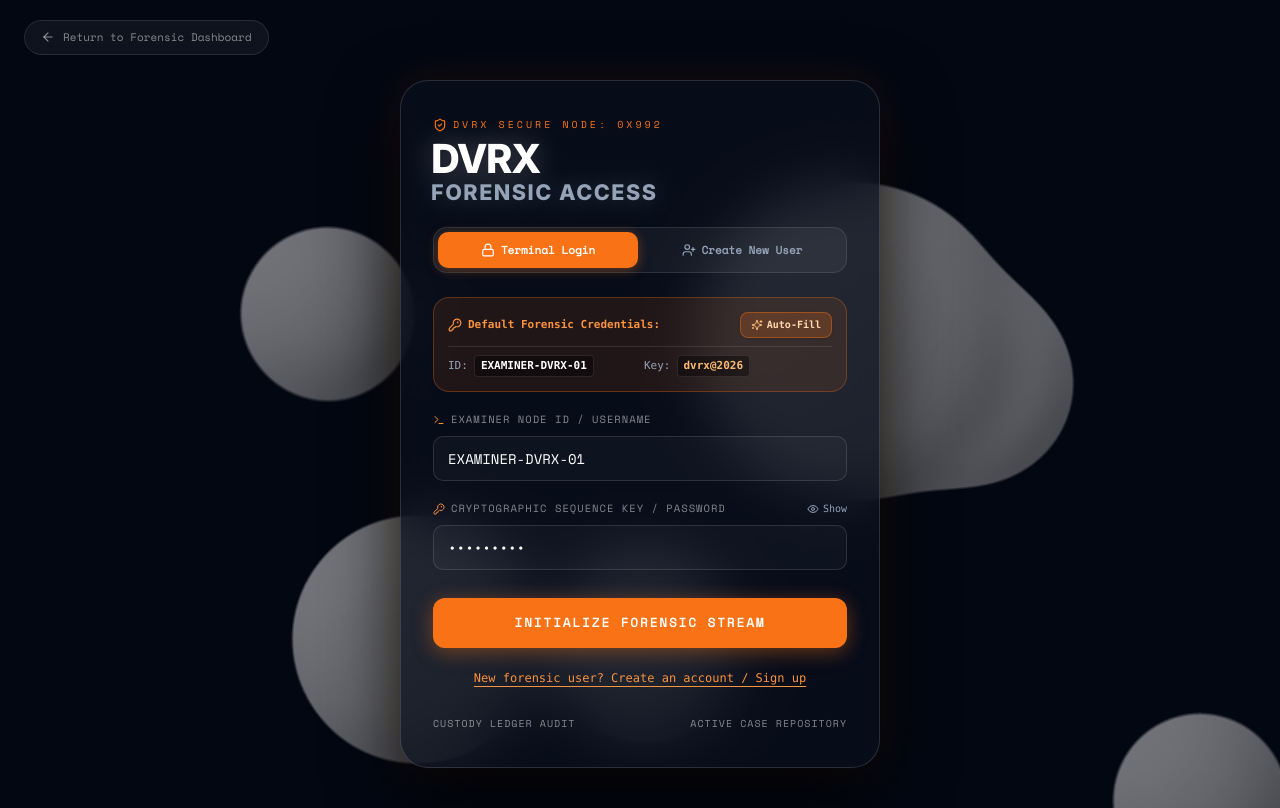
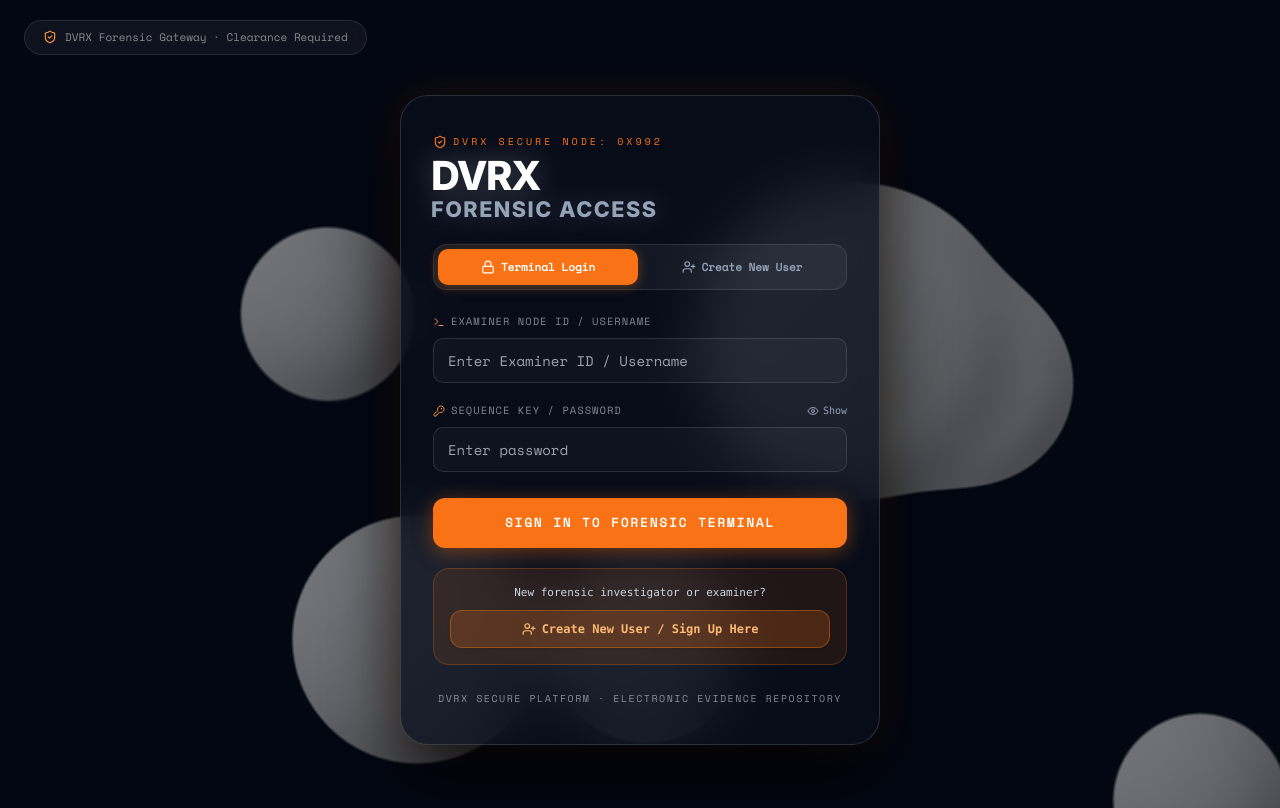
Before and after one commit to pradi-007/SecureX, a Next.js app: page /login in a window 1280 px wide. Built offline with nearby package versions, Linux system fonts and the light colour scheme.

Commit message:
feat: route to login page first, remove credentials banner, and add prominent signup

```diff
--- a/app/page.tsx
+++ b/app/page.tsx
@@ -234,6 +234,7 @@ export default function ForensicApp() {
 
   // Examiner Authentication & Authorization State
   const [currentExaminer, setCurrentExaminer] = useState<{ user_id: string; name: string; agency: string } | null>(null);
+  const [isAuthChecking, setIsAuthChecking] = useState<boolean>(true);
   const [showAuthModal, setShowAuthModal] = useState(false);
 
   // New Case Modal State
@@ -365,6 +366,7 @@ export default function ForensicApp() {
           const parsed = JSON.parse(raw);
           if (parsed && parsed.user_id) {
             setCurrentExaminer(parsed);
+            setIsAuthChecking(false);
             return;
           }
         }
@@ -372,6 +374,11 @@ export default function ForensicApp() {
         console.warn('Failed to parse examiner session', e);
       }
       setCurrentExaminer(null);
+      setIsAuthChecking(false);
+      // First open login page: unauthenticated visitors are automatically routed to /login
+      if (typeof window !== 'undefined') {
+        window.location.replace('/login');
+      }
     };
 
     loadExaminerSession();
@@ -389,6 +396,9 @@ export default function ForensicApp() {
     } catch {}
     setCurrentExaminer(null);
     window.dispatchEvent(new Event('dvrx_auth_change'));
+    if (typeof window !== 'undefined') {
+      window.location.replace('/login');
+    }
   };
 
   const handleOpenNewCaseModal = () => {
@@ -753,6 +763,22 @@ export default function ForensicApp() {
   const scrollToCases = () => {
     document.getElementById('cases')?.scrollIntoView({ behavior: 'smooth' });
   };
+
+  if (isAuthChecking || !currentExaminer) {
+    return (
+      <div className="min-h-screen bg-[#030712] flex flex-col items-center justify-center p-6 text-slate-100 font-mono">
+        <div className="w-14 h-14 rounded-2xl bg-orange-500/10 border border-orange-500/30 flex items-center justify-center mb-4 text-orange-400 shadow-[0_0_30px_rgba(249,115,22,0.2)] animate-pulse">
+          <ShieldCheck className="w-7 h-7" />
+        </div>
+        <p className="text-sm font-bold tracking-widest text-white uppercase mb-1">
+          DVRX Forensic Platform
+        </p>
+        <p className="text-xs text-slate-400 animate-pulse">
+          Security Verification Required · Redirecting to Terminal Login Gateway...
+        </p>
+      </div>
+    );
+  }
 
   return (
     <div className="relative min-h-screen bg-[#030712] text-slate-100 selection:bg-orange-500/30 selection:text-orange-200 overflow-x-hidden">
--- a/components/ui/mercury-login.tsx
+++ b/components/ui/mercury-login.tsx
@@ -6,20 +6,16 @@ import {
   ShieldCheck,
   Lock,
   KeyRound,
-  ArrowLeft,
   Terminal,
   CheckCircle2,
-  Sparkles,
   UserPlus,
   User,
   Building,
   AlertCircle,
   Eye,
   EyeOff,
+  Sparkles,
 } from 'lucide-react';
-
-const DEFAULT_ID = 'EXAMINER-DVRX-01';
-const DEFAULT_KEY = 'dvrx@2026';
 
 interface MercuryLoginProps {
   systemNode?: string;
@@ -37,9 +33,9 @@ export const MercuryLogin: React.FC<MercuryLoginProps> = ({
   const [mounted, setMounted] = useState(false);
   const [authMode, setAuthMode] = useState<'login' | 'signup'>('login');
 
-  // Form fields
-  const [userId, setUserId] = useState(DEFAULT_ID);
-  const [sequenceKey, setSequenceKey] = useState(DEFAULT_KEY);
+  // Form fields (clean empty start)
+  const [userId, setUserId] = useState('');
+  const [sequenceKey, setSequenceKey] = useState('');
   const [confirmKey, setConfirmKey] = useState('');
   const [fullName, setFullName] = useState('');
   const [agency, setAgency] = useState('');
@@ -52,6 +48,16 @@ export const MercuryLogin: React.FC<MercuryLoginProps> = ({
 
   useEffect(() => {
     setMounted(true);
+    // If examiner is already authenticated, redirect straight to the main forensic dashboard
+    try {
+      const raw = localStorage.getItem('dvrx_examiner_session');
+      if (raw) {
+        const parsed = JSON.parse(raw);
+        if (parsed && parsed.user_id) {
+          window.location.replace('/');
+        }
+      }
+    } catch {}
   }, []);
 
   // Generate static random values once per mount to prevent hydration errors
@@ -89,22 +95,9 @@ export const MercuryLogin: React.FC<MercuryLoginProps> = ({
     return () => document.removeEventListener('mousemove', handleMouseMove);
   }, [mounted]);
 
-  const handleAutoFill = () => {
-    setUserId(DEFAULT_ID);
-    setSequenceKey(DEFAULT_KEY);
-    setErrorMsg('');
-  };
-
   const handleModeSwitch = (mode: 'login' | 'signup') => {
     setAuthMode(mode);
     setErrorMsg('');
-    if (mode === 'signup') {
-      if (userId === DEFAULT_ID) setUserId('');
-      if (sequenceKey === DEFAULT_KEY) setSequenceKey('');
-    } else {
-      if (!userId) setUserId(DEFAULT_ID);
-      if (!sequenceKey) setSequenceKey(DEFAULT_KEY);
-    }
   };
 
   const handleSubmit = async (e: React.FormEvent) => {
@@ -115,7 +108,7 @@ export const MercuryLogin: React.FC<MercuryLoginProps> = ({
     const cleanKey = sequenceKey.trim();
 
     if (!cleanId) {
-      setErrorMsg('Please specify your Examiner Node ID.');
+      setErrorMsg('Please specify your Examiner Node ID / Username.');
       return;
     }
 
@@ -146,7 +139,7 @@ export const MercuryLogin: React.FC<MercuryLoginProps> = ({
 
       if (authMode === 'signup') {
         payload.name = fullName.trim() || cleanId;
-        payload.agency = agency.trim() || 'Digital Forensics & Cyber Command';
+        payload.agency = agency.trim() || 'Special Cyber Crime Investigation Wing';
       }
 
       const res = await fetch('/api/dvrx/auth', {
@@ -193,8 +186,8 @@ export const MercuryLogin: React.FC<MercuryLoginProps> = ({
         onLoginSuccess(examinerData.user_id);
       } else {
         setTimeout(() => {
-          window.location.href = '/#cases';
-        }, 1000);
+          window.location.href = '/';
+        }, 800);
       }
     } catch (err: any) {
       setErrorMsg(`Connection error: ${err.message || 'Could not communicate with DVRX Auth engine'}`);
@@ -267,7 +260,7 @@ export const MercuryLogin: React.FC<MercuryLoginProps> = ({
           100% { transform: translate(5vw, -10vh) scale(1.1); }
         }
 
-        /* Top Home Link */
+        /* Top Security Banner */
         .top-nav {
           position: fixed;
           top: 20px;
@@ -279,19 +272,11 @@ export const MercuryLogin: React.FC<MercuryLoginProps> = ({
           font-family: 'Space Mono', monospace;
           font-size: 11px;
           color: var(--text-dim);
-          text-decoration: none;
-          transition: all 0.3s;
           background: rgba(255, 255, 255, 0.05);
           backdrop-filter: blur(12px);
-          padding: 8px 16px;
+          padding: 8px 18px;
           border-radius: 9999px;
           border: 1px solid rgba(255, 255, 255, 0.1);
-        }
-
-        .top-nav:hover {
-          color: var(--accent);
-          border-color: rgba(249, 115, 22, 0.5);
-          background: rgba(249, 115, 22, 0.1);
         }
 
         /* Interface Container */
@@ -300,8 +285,8 @@ export const MercuryLogin: React.FC<MercuryLoginProps> = ({
           z-index: 10;
           width: 100%;
           max-width: 480px;
-          padding: 36px 32px;
-          background: rgba(10, 15, 28, 0.75);
+          padding: 38px 32px;
+          background: rgba(10, 15, 28, 0.78);
           backdrop-filter: blur(28px);
           -webkit-backdrop-filter: blur(28px);
           border: 1px solid rgba(255, 255, 255, 0.14);
@@ -427,9 +412,9 @@ export const MercuryLogin: React.FC<MercuryLoginProps> = ({
           background: rgba(249, 115, 22, 0.05);
         }
 
-        /* The Mercury Button */
+        /* The Button */
         .submit-wrap {
-          margin-top: 28px;
+          margin-top: 26px;
           position: relative;
         }
 
@@ -466,22 +451,13 @@ export const MercuryLogin: React.FC<MercuryLoginProps> = ({
 
         /* Utility */
         .footer-nav {
-          margin-top: 28px;
-          display: flex;
-          justify-content: space-between;
+          margin-top: 26px;
+          text-align: center;
           font-family: 'Space Mono', monospace;
           font-size: 10px;
-          letter-spacing: 1px;
-        }
-
-        .footer-nav a {
+          letter-spacing: 1.5px;
           color: var(--text-dim);
-          text-decoration: none;
-          transition: color 0.3s;
-        }
-
-        .footer-nav a:hover {
-          color: #f97316;
+          text-transform: uppercase;
         }
 
         /* SVG Filter Definition Hidden Element */
@@ -492,11 +468,11 @@ export const MercuryLogin: React.FC<MercuryLoginProps> = ({
         }
       `}</style>
 
-      {/* Navigation Return to Forensic Dashboard */}
-      <Link href="/" className="top-nav">
-        <ArrowLeft className="w-3.5 h-3.5" />
-        <span>Return to Forensic Dashboard</span>
-      </Link>
+      {/* Top Security Banner */}
+      <div className="top-nav select-none">
+        <ShieldCheck className="w-3.5 h-3.5 text-orange-400" />
+        <span>DVRX Forensic Gateway · Clearance Required</span>
+      </div>
 
       <svg className="svg-filter-hidden" aria-hidden="true">
         <defs>
@@ -577,54 +553,20 @@ export const MercuryLogin: React.FC<MercuryLoginProps> = ({
               <p>Agency: <span className="text-slate-300">{successExaminer?.agency}</span></p>
             </div>
             <p className="text-[11px] text-slate-400 animate-pulse">
-              Establishing tamper-evident session &amp; loading Case Manager...
+              Authentication verified. Opening Main Forensic Dashboard...
             </p>
           </div>
         ) : (
           <form autoComplete="off" onSubmit={handleSubmit}>
-            {/* Quick Credentials Info Card for Login Mode */}
-            {authMode === 'login' && (
-              <div className="mb-5 p-3.5 rounded-2xl bg-orange-500/10 border border-orange-500/30 text-xs font-mono">
-                <div className="flex items-center justify-between mb-2">
-                  <span className="text-orange-400 font-bold flex items-center gap-1.5 text-[11px]">
-                    <KeyRound className="w-3.5 h-3.5" />
-                    Default Forensic Credentials:
-                  </span>
-                  <button
-                    type="button"
-                    onClick={handleAutoFill}
-                    className="px-2.5 py-1 rounded-lg bg-orange-500/20 hover:bg-orange-500/30 text-orange-200 border border-orange-500/40 text-[10px] cursor-pointer transition-all flex items-center gap-1 font-semibold shadow"
-                  >
-                    <Sparkles className="w-3 h-3 text-orange-300" />
-                    <span>Auto-Fill</span>
-                  </button>
-                </div>
-                <div className="grid grid-cols-1 sm:grid-cols-2 gap-2 text-[11px] pt-2 border-t border-white/10">
-                  <div className="flex items-center gap-1.5 text-slate-300">
-                    <span className="text-slate-400">ID:</span>
-                    <code className="text-white font-bold select-all bg-black/40 px-1.5 py-0.5 rounded border border-white/10">
-                      {DEFAULT_ID}
-                    </code>
-                  </div>
-                  <div className="flex items-center gap-1.5 text-slate-300">
-                    <span className="text-slate-400">Key:</span>
-                    <code className="text-orange-300 font-bold select-all bg-black/40 px-1.5 py-0.5 rounded border border-white/10">
-                      {DEFAULT_KEY}
-                    </code>
-                  </div>
-                </div>
-              </div>
-            )}
-
             {/* Registration Banner Info */}
             {authMode === 'signup' && (
               <div className="mb-5 p-3.5 rounded-2xl bg-cyan-500/10 border border-cyan-500/30 text-xs font-mono">
                 <div className="text-cyan-300 font-bold flex items-center gap-1.5 text-[11px] mb-1">
-                  <ShieldCheck className="w-3.5 h-3.5 text-cyan-400" />
-                  Forensic Examiner Registration:
+                  <UserPlus className="w-3.5 h-3.5 text-cyan-400" />
+                  New Examiner Registration:
                 </div>
                 <p className="text-[10.5px] text-slate-300 leading-relaxed">
-                  Register your official Examiner ID &amp; Sequence Key to create and audit forensic cases permanently in the backend repository.
+                  Create your own Examiner ID and password to access the DVRX forensic dashboard and manage cases.
                 </p>
               </div>
             )}
@@ -646,7 +588,7 @@ export const MercuryLogin: React.FC<MercuryLoginProps> = ({
                 type="text"
                 value={userId}
                 onChange={(e) => setUserId(e.target.value)}
-                placeholder={authMode === 'signup' ? 'e.g. EXAMINER-CYBER-07' : 'EXAMINER-DVRX-01'}
+                placeholder={authMode === 'signup' ? 'Choose User ID (e.g. OFFICER-01)' : 'Enter Examiner ID / Username'}
                 required
               />
             </div>
@@ -663,7 +605,7 @@ export const MercuryLogin: React.FC<MercuryLoginProps> = ({
                     type="text"
                     value={fullName}
                     onChange={(e) => setFullName(e.target.value)}
-                    placeholder="e.g. Insp. Rajesh Sharma"
+                    placeholder="e.g. Insp. Vikram Sharma"
                     required
                   />
                 </div>
@@ -677,7 +619,7 @@ export const MercuryLogin: React.FC<MercuryLoginProps> = ({
                     type="text"
                     value={agency}
                     onChange={(e) => setAgency(e.target.value)}
-                    placeholder="e.g. Delhi Police Cyber Crime Unit (IFSO)"
+                    placeholder="e.g. Cyber Crime Unit / CBI"
                     required
                   />
                 </div>
@@ -689,7 +631,7 @@ export const MercuryLogin: React.FC<MercuryLoginProps> = ({
               <div className="flex items-center justify-between mb-2">
                 <label className="!mb-0">
                   <KeyRound className="w-3 h-3 text-orange-400" />
-                  Cryptographic Sequence Key / Password
+                  Sequence Key / Password
                 </label>
                 <button
                   type="button"
@@ -704,7 +646,7 @@ export const MercuryLogin: React.FC<MercuryLoginProps> = ({
                 type={showPassword ? 'text' : 'password'}
                 value={sequenceKey}
                 onChange={(e) => setSequenceKey(e.target.value)}
-                placeholder="••••••••••••"
+                placeholder="Enter password"
                 required
               />
             </div>
@@ -714,13 +656,13 @@ export const MercuryLogin: React.FC<MercuryLoginProps> = ({
               <div className="form-group">
                 <label>
                   <Lock className="w-3 h-3 text-orange-400" />
-                  Confirm Sequence Key
+                  Confirm Password
                 </label>
                 <input
                   type={showPassword ? 'text' : 'password'}
                   value={confirmKey}
                   onChange={(e) => setConfirmKey(e.target.value)}
-                  placeholder="Repeat sequence key"
+                  placeholder="Repeat password"
                   required
                 />
               </div>
@@ -729,37 +671,42 @@ export const MercuryLogin: React.FC<MercuryLoginProps> = ({
             <div className="submit-wrap">
               <button type="submit" className="btn-base" disabled={isSubmitting}>
                 {isSubmitting
-                  ? (authMode === 'signup' ? 'Registering Examiner...' : 'Authenticating Terminal...')
-                  : (authMode === 'signup' ? 'Create Account & Authorize' : 'Initialize Forensic Stream')}
+                  ? (authMode === 'signup' ? 'Registering Account...' : 'Authenticating...')
+                  : (authMode === 'signup' ? 'Create Account & Sign In' : 'Sign In to Forensic Terminal')}
               </button>
             </div>
 
-            {/* Switch Mode Helper Link */}
-            <div className="mt-4 text-center">
-              {authMode === 'login' ? (
+            {/* Prominent Action Callout to Switch / Create New Account */}
+            {authMode === 'login' ? (
+              <div className="mt-5 p-4 rounded-2xl bg-orange-500/10 border border-orange-500/25 text-center font-mono">
+                <p className="text-[11px] text-slate-300 mb-2">New forensic investigator or examiner?</p>
                 <button
                   type="button"
                   onClick={() => handleModeSwitch('signup')}
-                  className="text-xs font-mono text-orange-400 hover:text-orange-300 underline underline-offset-4 cursor-pointer transition-colors"
+                  className="w-full py-2.5 px-4 rounded-xl bg-orange-500/20 hover:bg-orange-500/30 text-orange-300 border border-orange-500/40 text-xs font-bold cursor-pointer transition-all flex items-center justify-center gap-1.5 shadow"
                 >
-                  New forensic user? Create an account / Sign up
+                  <UserPlus className="w-3.5 h-3.5" />
+                  <span>Create New User / Sign Up Here</span>
                 </button>
-              ) : (
+              </div>
+            ) : (
+              <div className="mt-5 p-4 rounded-2xl bg-white/5 border border-white/10 text-center font-mono">
+                <p className="text-[11px] text-slate-400 mb-2">Already have an examiner account?</p>
                 <button
                   type="button"
                   onClick={() => handleModeSwitch('login')}
-                  className="text-xs font-mono text-slate-400 hover:text-white underline underline-offset-4 cursor-pointer transition-colors"
+                  className="w-full py-2.5 px-4 rounded-xl bg-white/10 hover:bg-white/15 text-slate-200 border border-white/20 text-xs font-bold cursor-pointer transition-all flex items-center justify-center gap-1.5 shadow"
                 >
-                  Already registered? Switch to Terminal Login
+                  <Lock className="w-3.5 h-3.5" />
+                  <span>Switch to Terminal Sign In</span>
                 </button>
-              )}
-            </div>
+              </div>
+            )}
           </form>
         )}
 
         <footer className="footer-nav">
-          <Link href="/#custody">CUSTODY LEDGER AUDIT</Link>
-          <Link href="/#cases">ACTIVE CASE REPOSITORY</Link>
+          DVRX SECURE PLATFORM · ELECTRONIC EVIDENCE REPOSITORY
         </footer>
       </main>
     </div>
```
